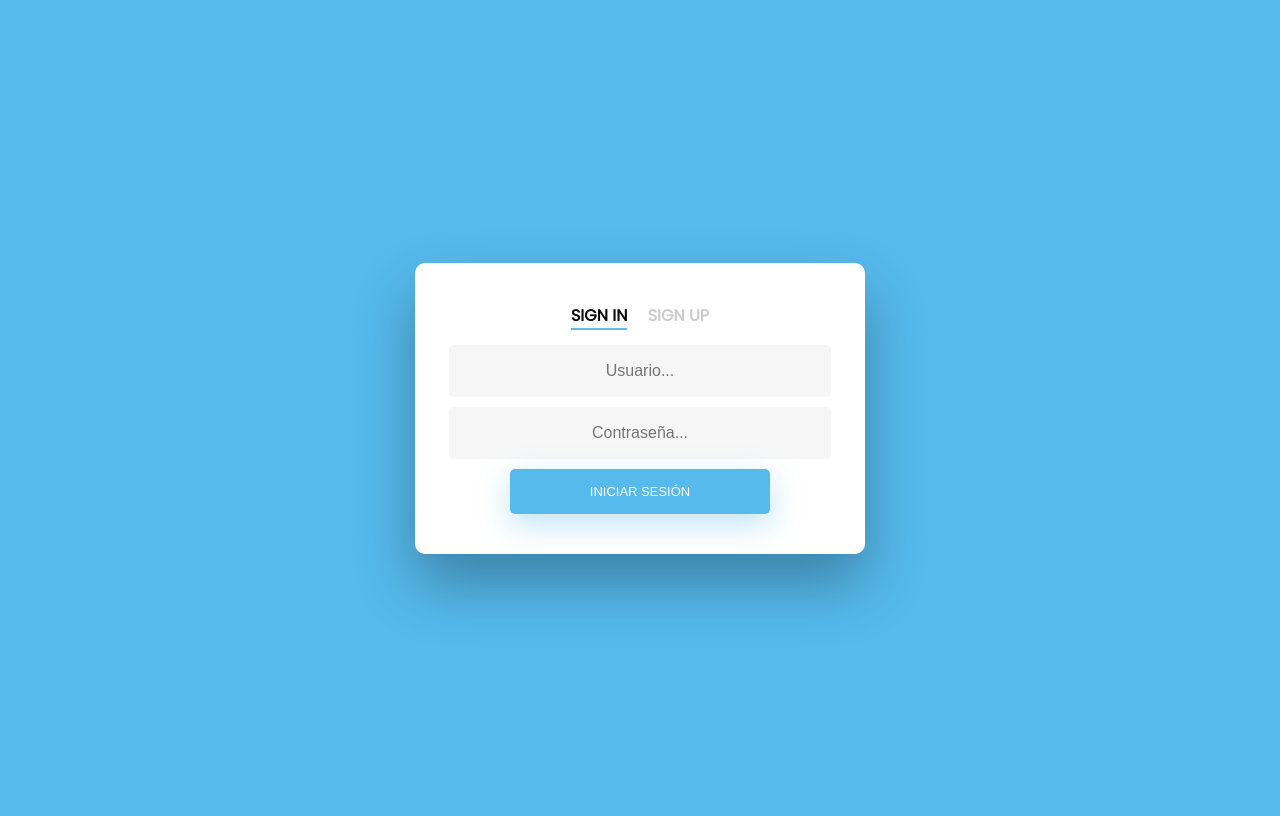
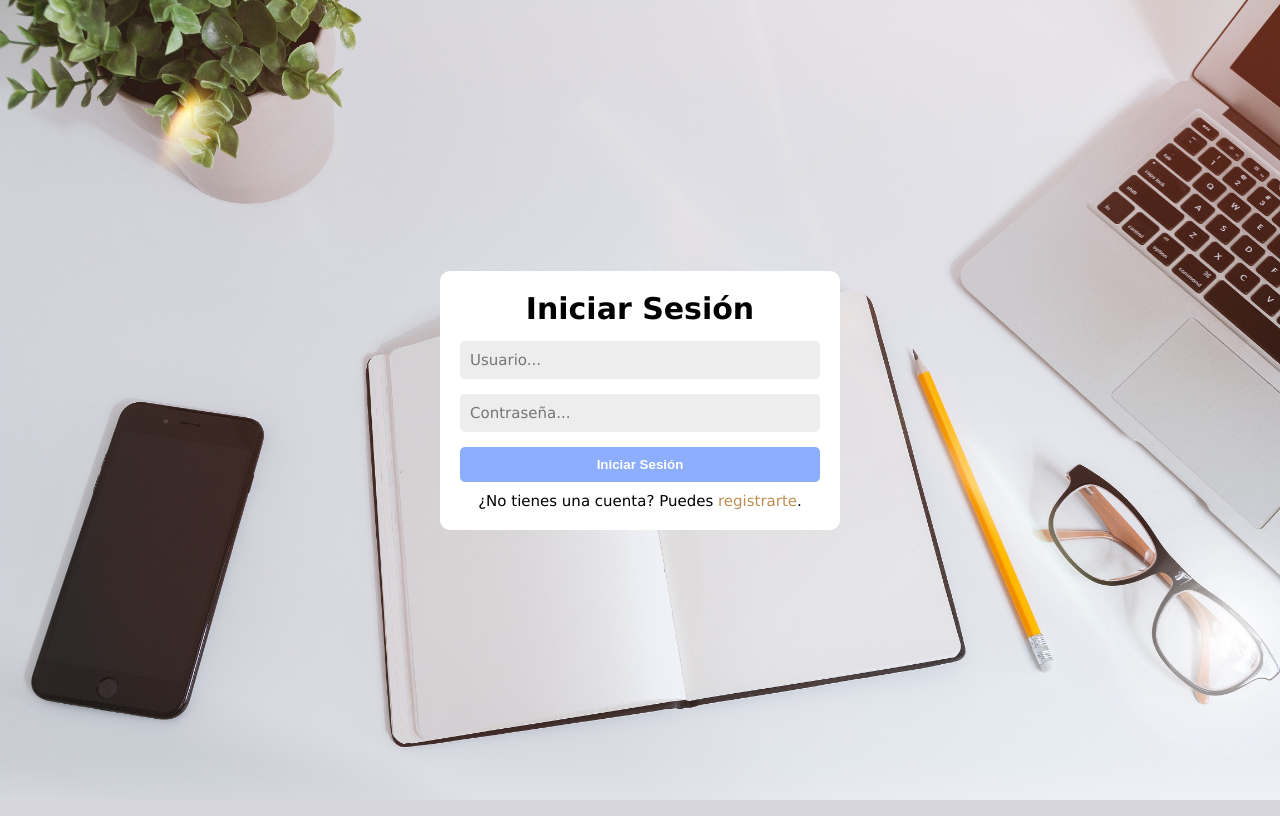
Before and after one commit to Crisandru1997/ToDoList-APP, a Django app: page /accounts/login/ in a window 1280 px wide. Run offline with Django 4.2, Linux system fonts and the light colour scheme.

Commit message:
Se agrego el registro y se solucionaron algunos bug

```diff
--- a/appToDo/models.py
+++ b/appToDo/models.py
@@ -12,6 +12,7 @@ class Proyecto(models.Model):
     ('blue', 'blue'),
     ('green', 'green'),
     ('orange', 'orange'),
+    ('gray', 'gray')
     ]
     titulo_proyecto = models.CharField(max_length=20)
     propietario = models.ForeignKey(settings.AUTH_USER_MODEL, on_delete=models.CASCADE, null=True)
--- a/appToDo/static/css/login.css
+++ b/appToDo/static/css/login.css
@@ -1,265 +1,64 @@
-@import url('https://fonts.googleapis.com/css?family=Poppins');
-
-/* BASIC */
-
-html {
-  background-color: #56baed;
-}
-
-body {
-  font-family: "Poppins", sans-serif;
-  height: 100vh;
-}
-
-a {
-  color: #92badd;
-  display:inline-block;
-  text-decoration: none;
-  font-weight: 400;
-}
-
-h2 {
-  text-align: center;
-  font-size: 16px;
-  font-weight: 600;
-  text-transform: uppercase;
-  display:inline-block;
-  margin: 40px 8px 10px 8px;
-  color: #cccccc;
-}
 
 
-
-/* STRUCTURE */
-
-.wrapper {
+*{
+  box-sizing: border-box;
+  padding: 0;
+  margin: 0;
+}
+body{
+  height: 100vh;
+  width: 100vw;
   display: flex;
+  justify-content: center;
   align-items: center;
-  flex-direction: column;
-  justify-content: center;
-  width: 100%;
-  min-height: 100%;
+  background-image: url("../images/fondo-login.jpg");
+  background-repeat: no-repeat;
+  background-size: cover;
+}
+.contenedor-login{
+  background-color: #fff;
+  border-radius: 10px;
+  width: 400px;
   padding: 20px;
 }
-
-#formContent {
-  -webkit-border-radius: 10px 10px 10px 10px;
-  border-radius: 10px 10px 10px 10px;
-  background: #fff;
-  padding: 30px;
-  width: 90%;
-  max-width: 450px;
-  position: relative;
-  padding: 0px;
-  -webkit-box-shadow: 0 30px 60px 0 rgba(0,0,0,0.3);
-  box-shadow: 0 30px 60px 0 rgba(0,0,0,0.3);
+.input-login{
+  width: 100%;
+  margin-top: 15px;
+  padding: 10px;
+  border: none;
+  border-radius: 5px;
+  background-color: rgb(237, 237, 237);
+  font-family: 'Lucida Sans', 'Lucida Sans Regular', 'Lucida Grande', 'Lucida Sans Unicode', Geneva, Verdana, sans-serif;
+  font-size: 15px;
+}
+.titulo-form{
+  font-family: 'Lucida Sans', 'Lucida Sans Regular', 'Lucida Grande', 'Lucida Sans Unicode', Geneva, Verdana, sans-serif;
+  font-size: 30px;
   text-align: center;
 }
-
-#formFooter {
-  background-color: #f6f6f6;
-  border-top: 1px solid #dce8f1;
-  padding: 25px;
+.input-submit{
+  margin-top: 15px;
+  width: 100%;
+  padding: 10px;
+  background-color: #8caefc;
+  color: white;
+  font-weight: bold;
+  border: none;
+  border-radius: 5px;
+}
+.input-submit:hover{
+  background-color: #5173c3;
+  cursor: pointer;
+}
+.login-registrarte{
+  font-family: 'Lucida Sans', 'Lucida Sans Regular', 'Lucida Grande', 'Lucida Sans Unicode', Geneva, Verdana, sans-serif;
+  font-size: 15px;
+  margin-top: 10px;
   text-align: center;
-  -webkit-border-radius: 0 0 10px 10px;
-  border-radius: 0 0 10px 10px;
 }
-
-
-
-/* TABS */
-
-h2.inactive {
-  color: #cccccc;
+.login-registrarte a{
+  font-family: 'Lucida Sans', 'Lucida Sans Regular', 'Lucida Grande', 'Lucida Sans Unicode', Geneva, Verdana, sans-serif;
+  font-size: 15px;
+  text-decoration: none;
+  color: rgb(190, 142, 80);
 }
-
-h2.active {
-  color: #0d0d0d;
-  border-bottom: 2px solid #5fbae9;
-}
-
-
-
-/* FORM TYPOGRAPHY*/
-
-input[type=button], input[type=submit], input[type=reset]  {
-  background-color: #56baed;
-  border: none;
-  color: white;
-  padding: 15px 80px;
-  text-align: center;
-  text-decoration: none;
-  display: inline-block;
-  text-transform: uppercase;
-  font-size: 13px;
-  -webkit-box-shadow: 0 10px 30px 0 rgba(95,186,233,0.4);
-  box-shadow: 0 10px 30px 0 rgba(95,186,233,0.4);
-  -webkit-border-radius: 5px 5px 5px 5px;
-  border-radius: 5px 5px 5px 5px;
-  margin: 5px 20px 40px 20px;
-  -webkit-transition: all 0.3s ease-in-out;
-  -moz-transition: all 0.3s ease-in-out;
-  -ms-transition: all 0.3s ease-in-out;
-  -o-transition: all 0.3s ease-in-out;
-  transition: all 0.3s ease-in-out;
-}
-
-input[type=button]:hover, input[type=submit]:hover, input[type=reset]:hover  {
-  background-color: #39ace7;
-}
-
-input[type=button]:active, input[type=submit]:active, input[type=reset]:active  {
-  -moz-transform: scale(0.95);
-  -webkit-transform: scale(0.95);
-  -o-transform: scale(0.95);
-  -ms-transform: scale(0.95);
-  transform: scale(0.95);
-}
-
-input[type=text] {
-  background-color: #f6f6f6;
-  border: none;
-  color: #0d0d0d;
-  padding: 15px 32px;
-  text-align: center;
-  text-decoration: none;
-  display: inline-block;
-  font-size: 16px;
-  margin: 5px;
-  width: 85%;
-  border: 2px solid #f6f6f6;
-  -webkit-transition: all 0.5s ease-in-out;
-  -moz-transition: all 0.5s ease-in-out;
-  -ms-transition: all 0.5s ease-in-out;
-  -o-transition: all 0.5s ease-in-out;
-  transition: all 0.5s ease-in-out;
-  -webkit-border-radius: 5px 5px 5px 5px;
-  border-radius: 5px 5px 5px 5px;
-}
-
-input[type=text]:focus {
-  background-color: #fff;
-  border-bottom: 2px solid #5fbae9;
-}
-
-input[type=text]:placeholder {
-  color: #cccccc;
-}
-
-
-
-/* ANIMATIONS */
-
-/* Simple CSS3 Fade-in-down Animation */
-.fadeInDown {
-  -webkit-animation-name: fadeInDown;
-  animation-name: fadeInDown;
-  -webkit-animation-duration: 1s;
-  animation-duration: 1s;
-  -webkit-animation-fill-mode: both;
-  animation-fill-mode: both;
-}
-
-@-webkit-keyframes fadeInDown {
-  0% {
-    opacity: 0;
-    -webkit-transform: translate3d(0, -100%, 0);
-    transform: translate3d(0, -100%, 0);
-  }
-  100% {
-    opacity: 1;
-    -webkit-transform: none;
-    transform: none;
-  }
-}
-
-@keyframes fadeInDown {
-  0% {
-    opacity: 0;
-    -webkit-transform: translate3d(0, -100%, 0);
-    transform: translate3d(0, -100%, 0);
-  }
-  100% {
-    opacity: 1;
-    -webkit-transform: none;
-    transform: none;
-  }
-}
-
-/* Simple CSS3 Fade-in Animation */
-@-webkit-keyframes fadeIn { from { opacity:0; } to { opacity:1; } }
-@-moz-keyframes fadeIn { from { opacity:0; } to { opacity:1; } }
-@keyframes fadeIn { from { opacity:0; } to { opacity:1; } }
-
-.fadeIn {
-  opacity:0;
-  -webkit-animation:fadeIn ease-in 1;
-  -moz-animation:fadeIn ease-in 1;
-  animation:fadeIn ease-in 1;
-
-  -webkit-animation-fill-mode:forwards;
-  -moz-animation-fill-mode:forwards;
-  animation-fill-mode:forwards;
-
-  -webkit-animation-duration:1s;
-  -moz-animation-duration:1s;
-  animation-duration:1s;
-}
-
-.fadeIn.first {
-  -webkit-animation-delay: 0.4s;
-  -moz-animation-delay: 0.4s;
-  animation-delay: 0.4s;
-}
-
-.fadeIn.second {
-  -webkit-animation-delay: 0.6s;
-  -moz-animation-delay: 0.6s;
-  animation-delay: 0.6s;
-}
-
-.fadeIn.third {
-  -webkit-animation-delay: 0.8s;
-  -moz-animation-delay: 0.8s;
-  animation-delay: 0.8s;
-}
-
-.fadeIn.fourth {
-  -webkit-animation-delay: 1s;
-  -moz-animation-delay: 1s;
-  animation-delay: 1s;
-}
-
-/* Simple CSS3 Fade-in Animation */
-.underlineHover:after {
-  display: block;
-  left: 0;
-  bottom: -10px;
-  width: 0;
-  height: 2px;
-  background-color: #56baed;
-  content: "";
-  transition: width 0.2s;
-}
-
-.underlineHover:hover {
-  color: #0d0d0d;
-}
-
-.underlineHover:hover:after{
-  width: 100%;
-}
-
-/* OTHERS */
-
-*:focus {
-    outline: none;
-}
-
-#icon {
-  width:60%;
-}
-
-* {
-  box-sizing: border-box;
-}
--- a/appToDo/templates/appToDo/base.html
+++ b/appToDo/templates/appToDo/base.html
@@ -12,7 +12,7 @@
 <body>
     <div class="contenedor">
         <aside class="sidebar">
-            <a href="{% url 'index' %}"><h2 class="disable-select">{{ user.username }}</h2></a>
+            <a href="{% url 'inicio' %}"><h2 class="disable-select">{{ user.username }}</h2></a>
             <hr class="hr-1">
             <!-- Listado de los proyectos -->
             <ul class="listado-proyectos">
--- a/appToDo/templates/appToDo/proyecto_individual.html
+++ b/appToDo/templates/appToDo/proyecto_individual.html
@@ -5,10 +5,12 @@
         <p>Vacio...</p>
     {% else %}
         {%for proyecto in proyectos %}
+        <a href="{% url 'proyecto_seleccionado' proyecto=proyecto.titulo_proyecto %}" class="disable-select"></a>
             <div class="contenedor-proyectos">
                 <svg version="1.1" xmlns="http://www.w3.org/2000/svg" width="20" height="20" viewBox="0 0 120 120"><circle cx="60" cy="60" r="50" fill="{{ proyecto.color }}" /></svg>
-                <li><a href="{% url 'proyecto_seleccionado' proyecto=proyecto.titulo_proyecto %}" class="disable-select">{{ proyecto.titulo_proyecto }}</a></li>
+                <li>{{ proyecto.titulo_proyecto }}</li>
             </div>
+        </a>
         {% endfor %}
     {% endif %}
 {% endblock %}
--- a/appToDo/templates/registration/login.html
+++ b/appToDo/templates/registration/login.html
@@ -11,19 +11,19 @@
 </head>
 
 <body>
-    <div class="wrapper fadeInDown">
-        <div id="formContent">
+    <div class="contenedor-login">
+        <div id="contenedor-form">
             <!-- Tabs Titles -->
-            <h2 class="active">Sign In</h2>
-            <h2 class="inactive underlineHover">Sign Up</h2>
+            <h2 class="titulo-form">Iniciar Sesión</h2>
             <!-- Login Form -->
             <form method="POST">
                 {% csrf_token %}
-                <input type="text" id="login" class="fadeIn second" name="username" placeholder="Usuario..." />
-                <input type="text" id="password" class="fadeIn third" name="password" placeholder="Contraseña..." />
-                <input type="submit" class="fadeIn fourth" value="Iniciar Sesión" />
+                <input type="text" id="login" class="input-login" name="username" placeholder="Usuario..." />
+                <input type="password" id="password" class="input-login" name="password" placeholder="Contraseña..." />
+                <input type="submit" class="input-submit" value="Iniciar Sesión" />
             </form>
         </div>
+        <p class="login-registrarte">¿No tienes una cuenta? Puedes <a href="{% url 'registro' %}">registrarte</a>.</p>
     </div>
 </body>
 
--- a/appToDo/urls.py
+++ b/appToDo/urls.py
@@ -3,7 +3,7 @@ from . import views
 from django.contrib.auth.decorators import login_required
 
 urlpatterns = [
-    path('', login_required(views.index), name='index'),
+    path('', login_required(views.index), name='inicio'),
     path('<str:proyecto>/', login_required(views.proyecto_seleccionado), name='proyecto_seleccionado'),
     path('<int:pk>/completar', login_required(views.completar_tarea), name='completar_tarea'),
     path('<int:pk>/descompletar', login_required(views.descompletar_tarea), name='descompletar_tarea'),
--- a/proyectoToDo/settings.py
+++ b/proyectoToDo/settings.py
@@ -19,6 +19,8 @@ from django.urls import reverse_lazy
 # Build paths inside the project like this: BASE_DIR / 'subdir'.
 BASE_DIR = Path(__file__).resolve().parent.parent
 
+LOGIN_REDIRECT_URL = 'inicio'
+LOGOUT_REDIRECT_URL = '/accounts/login/'
 
 # Quick-start development settings - unsuitable for production
 # See https://docs.djangoproject.com/en/4.0/howto/deployment/checklist/
@@ -116,9 +118,6 @@ USE_I18N = True
 
 USE_TZ = True
 
-LOGIN_REDIRECT_URL = 'index'
-LOGOUT_REDIRECT_URL = '/accounts/login/'
-
 # Static files (CSS, JavaScript, Images)
 # https://docs.djangoproject.com/en/4.0/howto/static-files/
 
--- a/proyectoToDo/urls.py
+++ b/proyectoToDo/urls.py
@@ -13,15 +13,17 @@ Including another URLconf
     1. Import the include() function: from django.urls import include, path
     2. Add a URL to urlpatterns:  path('blog/', include('blog.urls'))
 """
+import imp
 from unicodedata import name
 from django.contrib import admin
 from django.urls import path, include
-from django.contrib.auth.decorators import login_required
+from appToDo.views import registro
 from django.contrib.auth.views import LoginView, logout_then_login
 
 urlpatterns = [
     path('admin/', admin.site.urls),
-    path('',include('appToDo.urls'), name='inicio'),
+    path('', include('appToDo.urls'), name='inicio'),
+    path('accounts/registro/', registro, name='registro'),
     path('accounts/login/', LoginView.as_view(), {'template_name':'login.html'}, name='login'),
-    path('logout',logout_then_login, name='logout')
+    path('logout', logout_then_login, name='logout')
 ]
```
Also changed, not shown: appToDo/forms.py (+16 -0 lines), appToDo/templates/appToDo/listado_tareas.html (+19 -4 lines), appToDo/templates/registration/registro.html (added, +28 -0 lines), appToDo/views.py (+32 -1 lines), appToDo/static/images/fondo-login.jpg (added), db.sqlite3.
